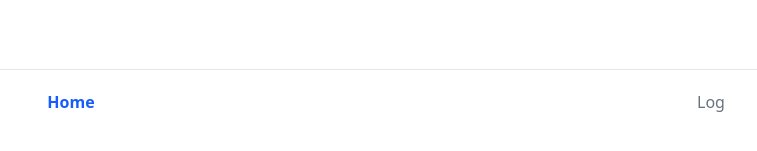
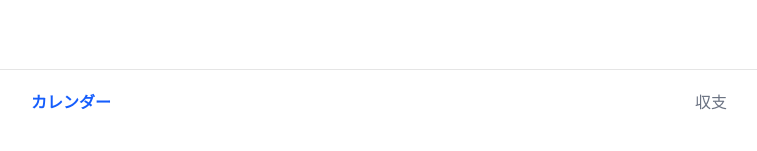
Before and after one commit to moriri-morimori/Calendar, a React (Vite) app: page / in a window 1280 px wide. Shown: the part 667-818 px from the top of the page, without its empty margins (249-1006 px from the left). Built offline with nearby package versions, Linux system fonts and the light colour scheme.

Commit message:
fix: ナビゲーションバー

```diff
--- a/src/app/root-layout.tsx
+++ b/src/app/root-layout.tsx
@@ -17,7 +17,7 @@ export function Component() {
             }`
           }
         >
-          Home
+          カレンダー
         </NavLink>
 
         <NavLink
@@ -28,7 +28,7 @@ export function Component() {
             }`
           }
         >
-          Log
+          収支
         </NavLink>
       </div>
     </div>
```
